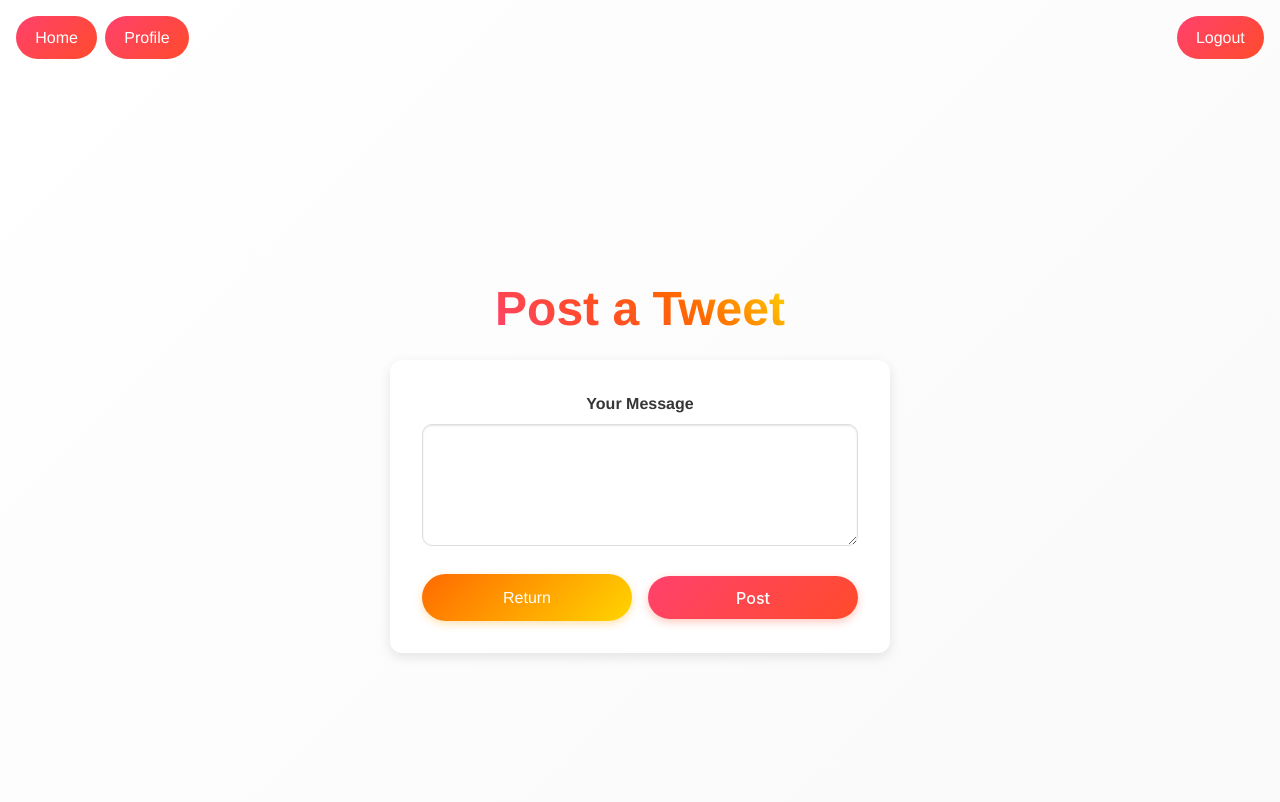
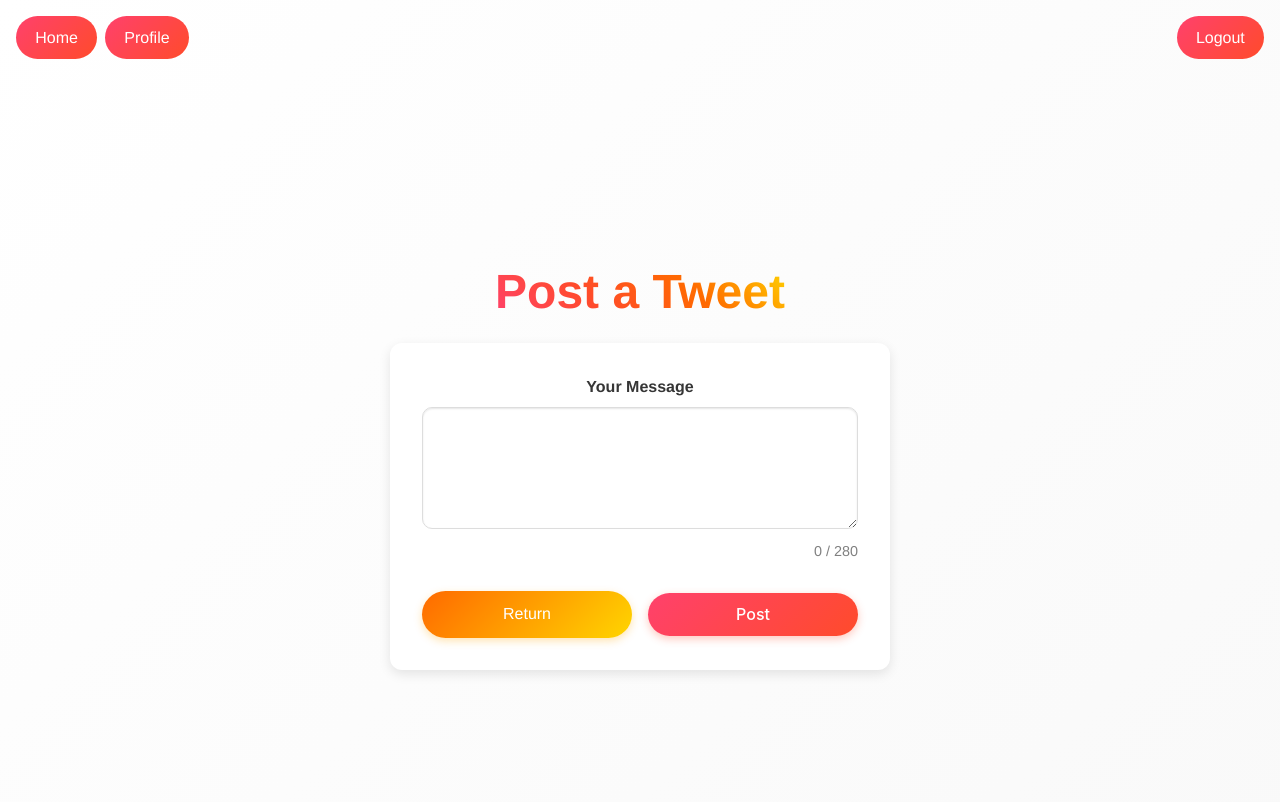
Before and after one commit to JospinJudes/hello-python-ci, a Flask app: page /tweet in a window 1280 px wide. Shown: the top 802 px of the page. Run offline with Flask 3, Linux system fonts and the light colour scheme; a user stored in the database is signed in.

Commit message:
Ajout d'un compteur de caractère quand on poste un tweet

```diff
--- a/flask_auth/project/main.py
+++ b/flask_auth/project/main.py
@@ -36,7 +36,7 @@ def tweet():
             flash("An error occurred during publication. Please try again.")
     else:
         if form.content.errors:
-            flash("Your tweet cannot exceed 280 characters.")
+            flash("Your tweet must be between 1 and 280 characters long.")
     return render_template('tweet.html', form=form)
 
 ### DELETE TWEET
--- a/flask_auth/project/templates/login.html
+++ b/flask_auth/project/templates/login.html
@@ -23,7 +23,7 @@
         {% endif %}
         {% endwith %}
 
-        <form method="POST" action="/login">
+        <form method="POST" action="/login" novalidate> <!--novalidate pour enlever les message auto du navigateur-->
             <!-- Email -->
             <div class="field" style="margin-bottom: 1.2rem;">
                 <div class="control has-icons-left">
--- a/flask_auth/project/templates/tweet.html
+++ b/flask_auth/project/templates/tweet.html
@@ -7,16 +7,23 @@
      style="max-width: 500px; margin: 0 auto; padding: 2rem; background: #fff;
             border-radius: 12px; box-shadow: 0 4px 12px rgba(0,0,0,0.1);">
 
-    <form method="POST">
+    <form method="POST" novalidate> <!--novalidate pour enlever les message auto du navigateur-->
         {{ form.hidden_tag() }}
 
         <div class="field">
             {{ form.content.label(class="label") }}
             <div class="control">
-                {{ form.content(class="textarea", rows=4, style="border-radius:10px; border:1px solid #ddd; padding:0.75rem; font-size:1rem;") }}
+                {{ form.content(id="tweet-content",
+                class="textarea",
+                rows=4,
+                style="border-radius:10px; border:1px solid #ddd; padding:0.75rem; font-size:1rem;") }}
             </div>
         </div>
-
+        <!--compteur de caractère-->
+        <div id="char-counter"
+         style="text-align: right; color: gray; font-size: 0.9rem; margin-top: 0.25rem;">
+            0 / 280
+        </div>
         <!-- Boutons côte à côte, bien alignés -->
         <div class="field" style="margin-top: 1.8rem;">
             <div style="display: flex; justify-content: space-between; align-items: center; gap: 1rem;">
@@ -44,6 +51,24 @@
             </div>
         </div>
     </form>
+    <!-- Script compteur de caractères-->
+    <script>
+        const textarea = document.getElementById('tweet-content');
+        const counter = document.getElementById('char-counter');
+        const maxChars = 280;
+
+        textarea.addEventListener('input', () => {
+            const length = textarea.value.length;
+            counter.textContent = `${length} / ${maxChars}`;
+
+            // Change la couleur si on dépasse la limite
+            if (length > maxChars) {
+            counter.style.color = 'red';
+            } else {
+            counter.style.color = 'gray';
+            }
+        });
+    </script>
 </div>
 
 {% with messages = get_flashed_messages() %}
```
Also changed, not shown: flask_auth/instance/db.sqlite.
